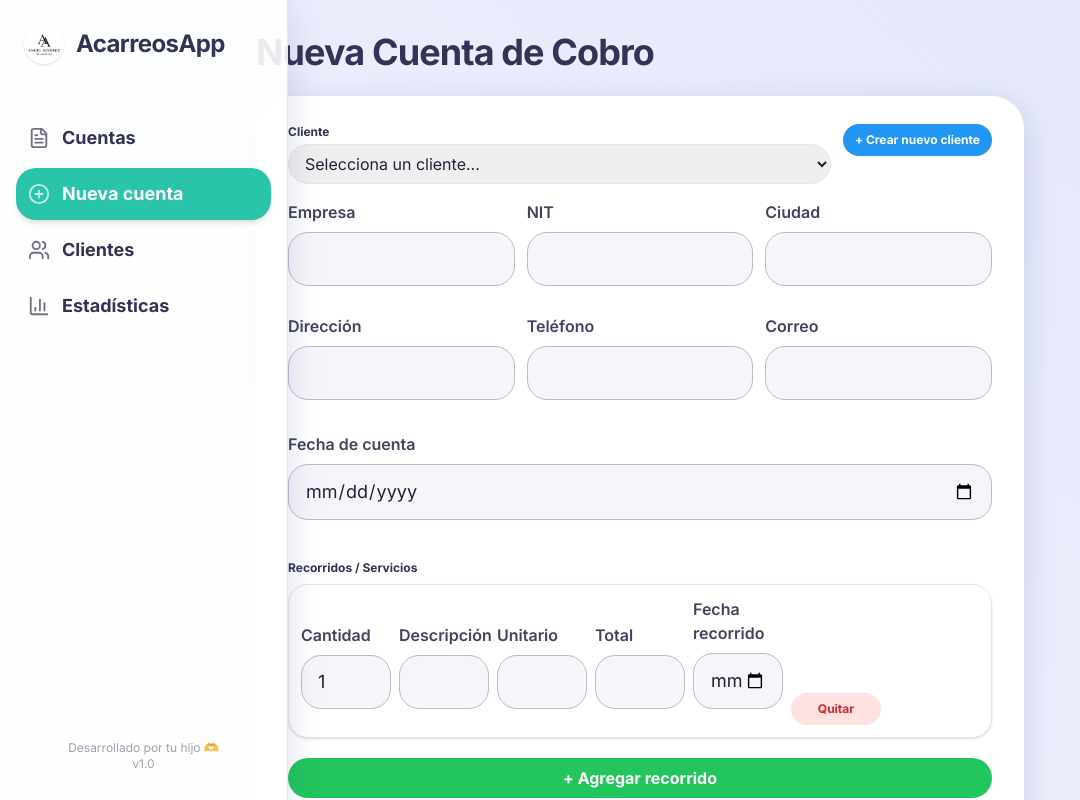
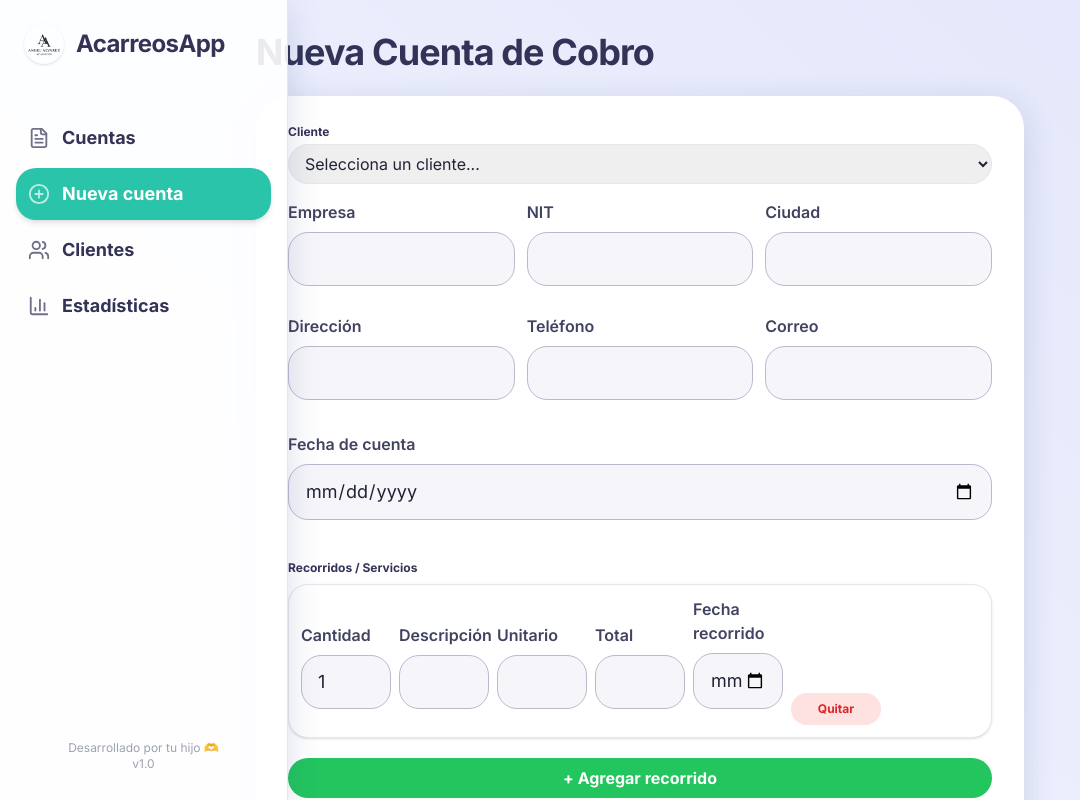
Before and after one commit to juanalvarez221/acarreos-app, a React (Vite) app: page / in a window 1280 px wide. Both pictures are taken after a click on the button "Nueva cuenta". Shown: the top 800 px of the page, without its empty margins (0-1080 px from the left). Built offline with nearby package versions, Linux system fonts and the light colour scheme; what @react-pdf/renderer would draw is missing.

Commit message:
fix: flujo intuitivo y seguro al crear cliente desde cuenta de cobro

```diff
--- a/src/components/FormCuentaCobro.jsx
+++ b/src/components/FormCuentaCobro.jsx
@@ -10,6 +10,8 @@ export default function FormCuentaCobro({
   onCancel
 }) {
   const [showNuevoCliente, setShowNuevoCliente] = useState(false);
+  const [clienteRecienCreado, setClienteRecienCreado] = useState(null);
+
   const [form, setForm] = useState(() => initialData ? {
     ...initialData,
     items: (initialData.items || []).map(it => ({
@@ -54,7 +56,6 @@ export default function FormCuentaCobro({
     });
   };
 
-  // Suma totales
   const calcularTotales = items => {
     let subtotal = 0;
     items.forEach(it => {
@@ -64,7 +65,6 @@ export default function FormCuentaCobro({
     return { subtotal, total: subtotal };
   };
 
-  // Nuevo item
   const agregarItem = () => {
     setForm(f => ({
       ...f,
@@ -79,9 +79,13 @@ export default function FormCuentaCobro({
     }));
   };
 
-  // Selección cliente ya registrado
+  // Selección cliente
   const handleClienteSelect = e => {
     const nombre = e.target.value;
+    if (nombre === "__nuevo__") {
+      setShowNuevoCliente(true);
+      return;
+    }
     setForm(f => {
       const cliente = clientes.find(c => c.nombre === nombre);
       if (cliente) {
@@ -99,9 +103,11 @@ export default function FormCuentaCobro({
         return { ...f, clienteNombre: nombre };
       }
     });
+    setShowNuevoCliente(false);
+    setClienteRecienCreado(null);
   };
 
-  // Crear cliente desde el form, responsivo
+  // Crear cliente desde el form (flujo premium)
   const handleCrearCliente = (datos) => {
     onCrearCliente(datos);
     setForm(f => ({
@@ -115,12 +121,13 @@ export default function FormCuentaCobro({
       correo: datos.correo,
     }));
     setShowNuevoCliente(false);
+    setClienteRecienCreado(datos.nombre);
+    setTimeout(() => setClienteRecienCreado(null), 2500); // Quita mensaje tras 2.5s
   };
 
   // On submit
   const handleSubmit = e => {
     e.preventDefault();
-    // Suma totales
     const { subtotal, total } = calcularTotales(form.items);
     onSubmit({
       ...form,
@@ -162,25 +169,22 @@ export default function FormCuentaCobro({
             {clientes.map(c => (
               <option key={c.id} value={c.nombre}>{c.nombre}</option>
             ))}
-            <option value="nuevo">+ Registrar nuevo cliente</option>
+            <option value="__nuevo__">+ Registrar nuevo cliente</option>
           </select>
-        </div>
-        <div>
-          <button
-            type="button"
-            className="bg-blue-500 text-white rounded-xl font-bold px-3 py-2 text-xs mt-5 md:mt-0"
-            onClick={() => setShowNuevoCliente(s => !s)}
-          >
-            {showNuevoCliente ? "Cerrar formulario" : "+ Crear nuevo cliente"}
-          </button>
         </div>
       </div>
 
-      {/* Formulario cliente nuevo, siempre visible (no modal), súper responsive */}
+      {/* Formulario cliente nuevo, SIEMPRE visible y responsivo */}
       {showNuevoCliente && (
         <div className="bg-primary-50 p-4 rounded-xl border mt-2 mb-2 shadow">
           <h3 className="font-bold text-primary-700 text-base mb-2">Registrar Cliente</h3>
           <FormClienteResponsive onSubmit={handleCrearCliente} />
+        </div>
+      )}
+
+      {clienteRecienCreado && (
+        <div className="text-green-700 font-bold bg-green-100 p-2 rounded-xl text-center transition-all duration-300">
+          ¡Cliente creado y seleccionado!
         </div>
       )}
 
@@ -248,7 +252,7 @@ export default function FormCuentaCobro({
                 value={item.valorTotal}
                 disabled
               />
-              {/* NUEVO: Fecha de este recorrido/item */}
+              {/* Fecha de este recorrido/item */}
               <Input
                 label="Fecha recorrido"
                 name="fechaItem"
@@ -320,7 +324,7 @@ export default function FormCuentaCobro({
   );
 }
 
-// Formulario cliente responsive (NO modal)
+// Formulario cliente responsive
 function FormClienteResponsive({ onSubmit }) {
   const [form, setForm] = useState({
     nombre: "",
@@ -372,7 +376,7 @@ function FormClienteResponsive({ onSubmit }) {
       <Input name="ciudad" value={form.ciudad} onChange={handleChange} required label="Ciudad" />
       <Input name="correo" value={form.correo} onChange={handleChange} required label="Correo" type="email" />
       <Button type="submit" className="md:col-span-3 mt-2">
-        {loading ? "Guardando..." : "Registrar Cliente"}
+        {loading ? "Guardando..." : "Guardar y usar este cliente"}
       </Button>
     </form>
   );
```
